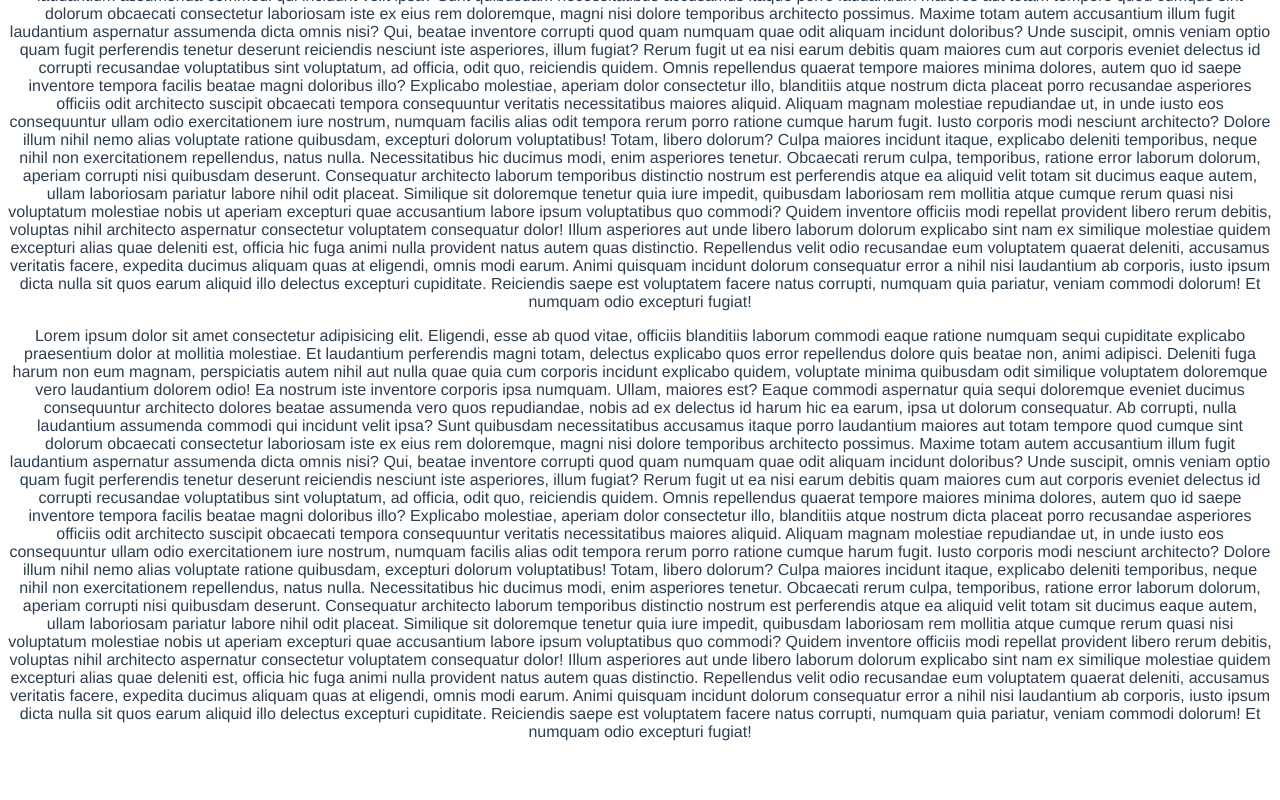
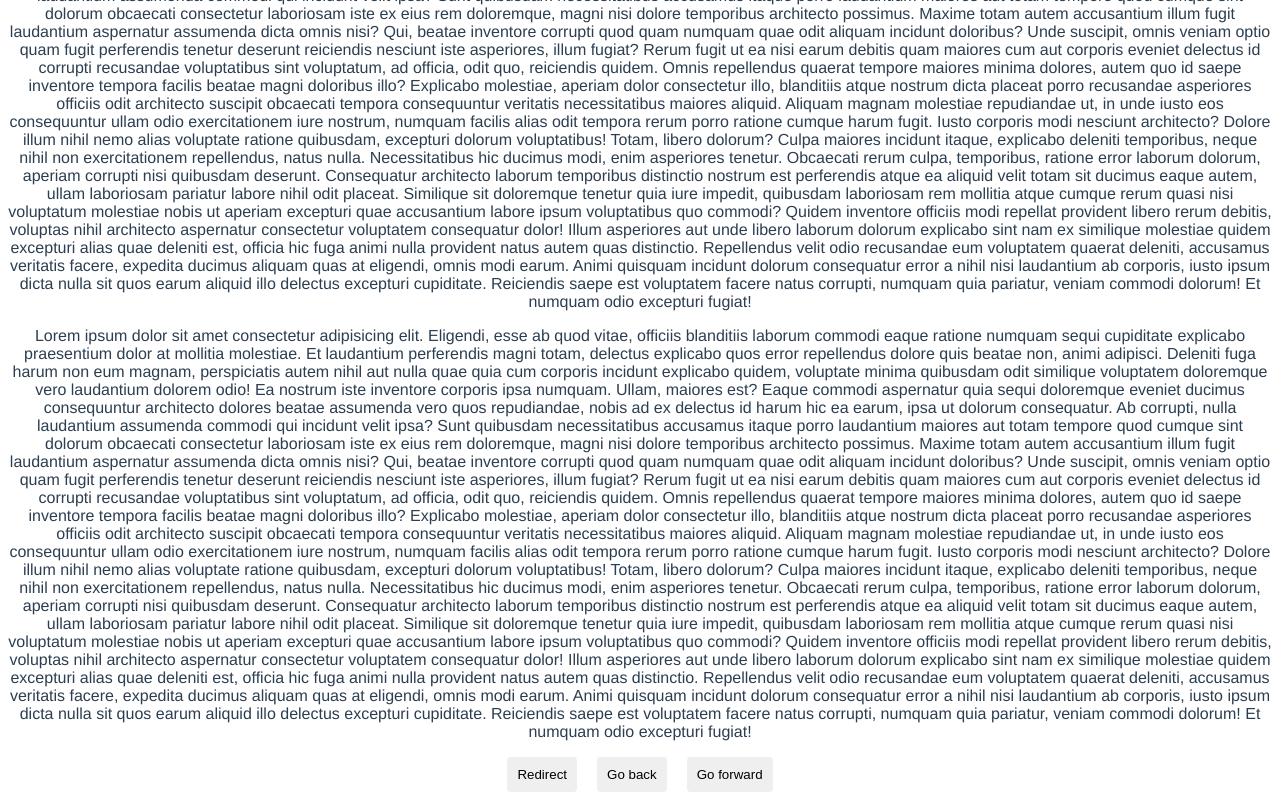
Before and after one commit to beltranbot/tnn-ninja-jobs, a Vue app: page / in a window 1280 px wide. Shown: the part 269-1069 px from the top of the page. Before the commit the page ends 1026 px from the top, so only its background shows below. Built offline with nearby package versions, Linux system fonts and the light colour scheme.

Commit message:
programmatic navigation

```diff
--- a/src/App.vue
+++ b/src/App.vue
@@ -5,7 +5,26 @@
     <router-link :to="{ name: 'Jobs' }">Jobs</router-link>
   </div>
   <router-view/>
+  <button @click="redirect">Redirect</button>
+  <button @click="back">Go back</button>
+  <button @click="forward">Go forward</button>
 </template>
+
+<script>
+export default {
+  methods: {
+    redirect() {
+      this.$router.push({ name: "Home" })
+    },
+    back() {
+      this.$router.go(-1)
+    },
+    forward() {
+      this.$router.go(1)
+    }
+  }
+}
+</script>
 
 <style>
 #app {
@@ -28,4 +47,11 @@
 #nav a.router-link-exact-active {
   color: #42b983;
 }
+
+button {
+  margin: 0 10px;
+  padding: 10px;
+  border: none;
+  border-radius: 4px;
+}
 </style>
```
